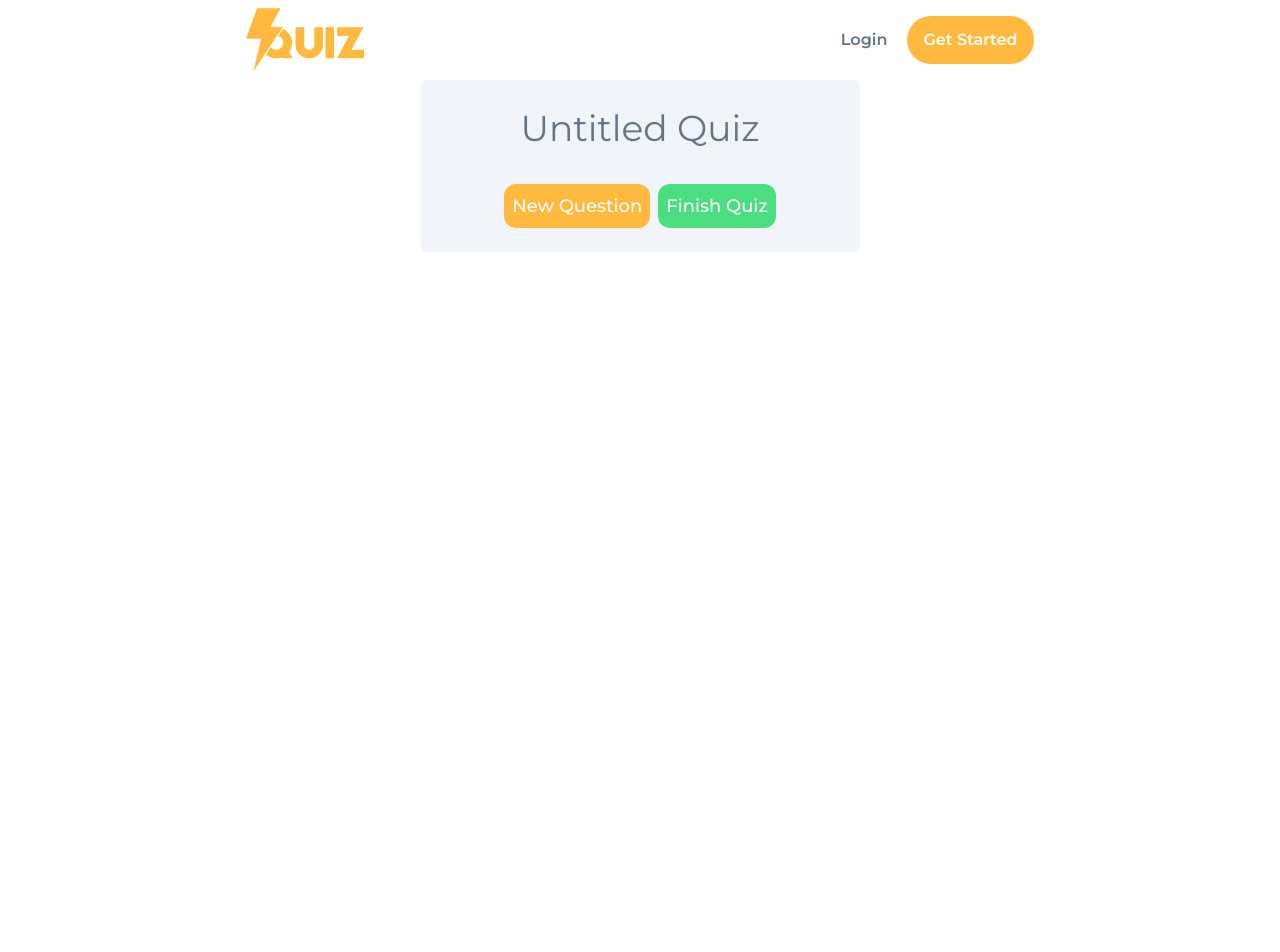
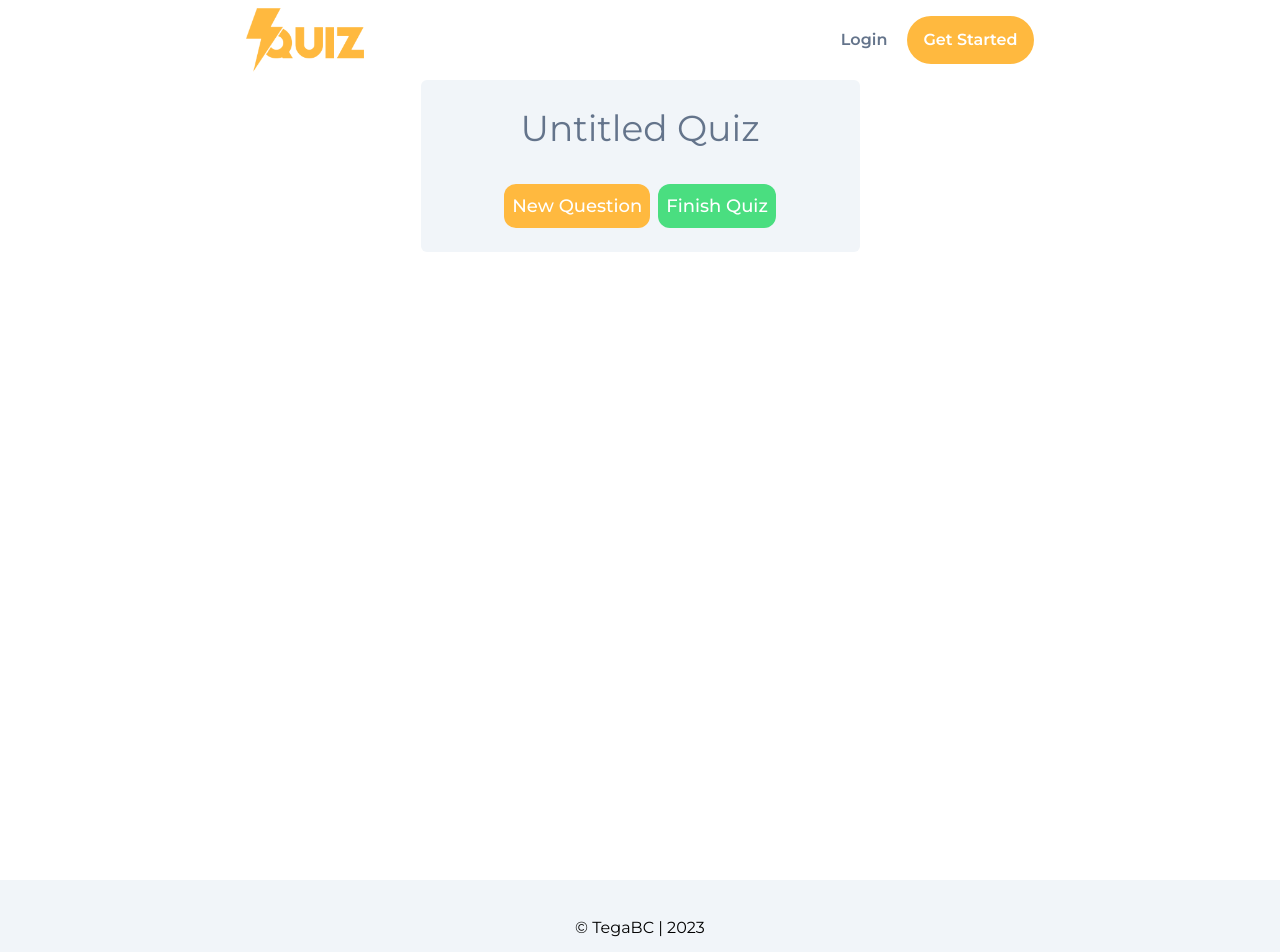
Before and after one commit to TegaBC/PowerQuiz, a React (Vite) app in the folder client/: page /quiz/create in a window 1280 px wide. Shown: the top 952 px of the page. Before the commit the page ends 800 px from the top, so only its background shows below. Built offline with nearby package versions, Linux system fonts and the light colour scheme.

Commit message:
added footer

```diff
--- a/client/src/pages/CreateQuiz.jsx
+++ b/client/src/pages/CreateQuiz.jsx
@@ -3,6 +3,8 @@ import { serverAddress } from "../config"
 import NavBar from "../components/Navbar"
 import OptionForm from "../components/QuestionComponents/OptionForm"
 import TextForm from "../components/QuestionComponents/TextForm"
+import Footer from "../components/Footer"
+
 
 export default function CreateQuizPage() {
     // MODE: 1 = choice, 2 = text
@@ -62,6 +64,7 @@ export default function CreateQuizPage() {
     return (
         <>
         <NavBar />
+        <div className="h-screen">
             <div className="flex justify-center">
                 <div className="flex items-center justify-center flex-col bg-slate-100 max-w-4xl rounded-md py-6">
 
@@ -118,6 +121,8 @@ export default function CreateQuizPage() {
 
                 </div>
             </div>
+        </div>
+        <Footer />
         </>
     )
 }
```
Lines whose indentation alone changed are shown as unchanged.
